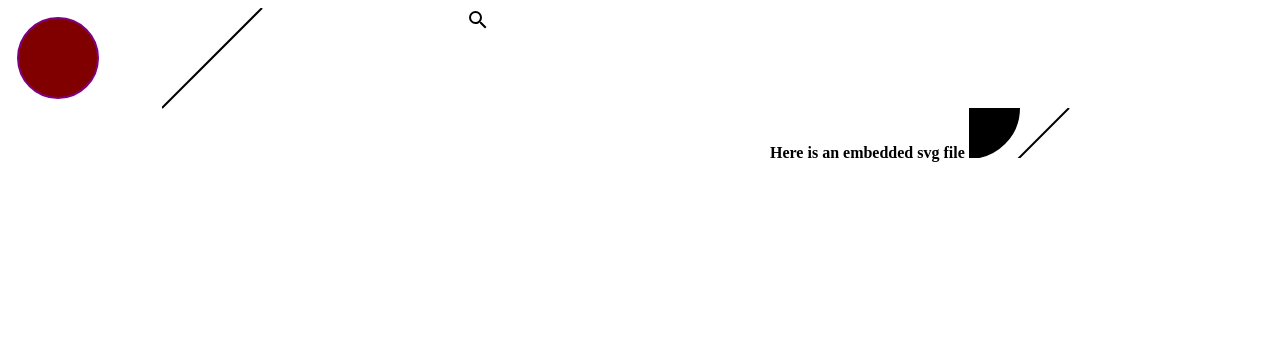
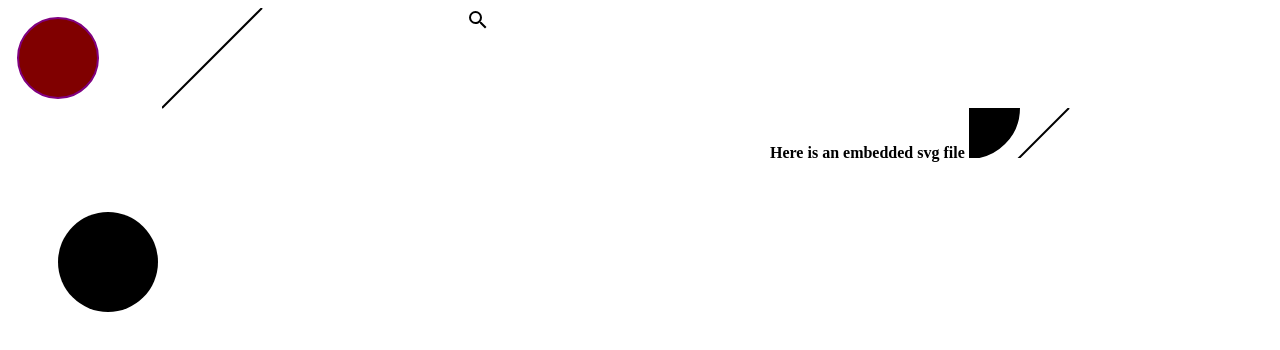
Before and after one commit to cfofana/svgPractice, a plain HTML site: page index.html in a window 1280 px wide. Drawn offline with Linux system fonts and the light colour scheme.

Commit message:
include external svg image as img tag in html file

```diff
--- a/index.html
+++ b/index.html
@@ -26,5 +26,6 @@
     <!-- EXTERNAL SVG -->
         <strong>Here is an embedded svg file</strong>
         <embed src="example.svg" height="50" />
+        <img src="example2.svg" />
 </body>
 </html>
```
Also changed, not shown: example2.svg (added).
